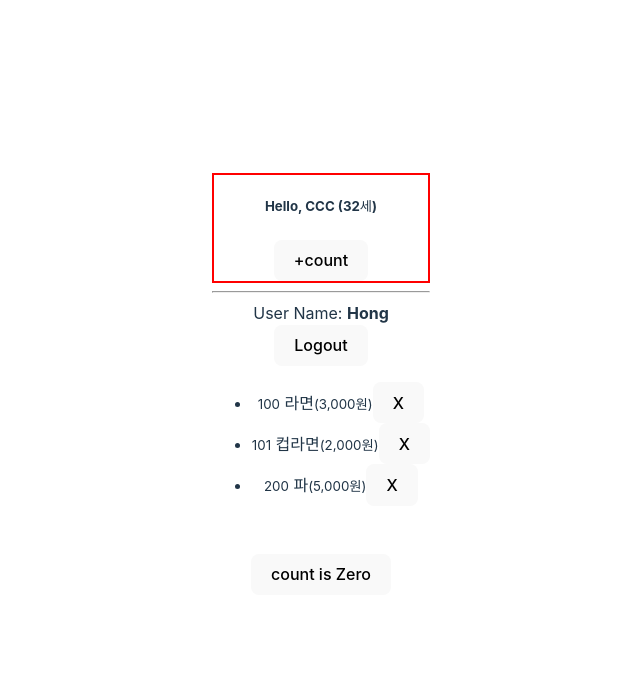
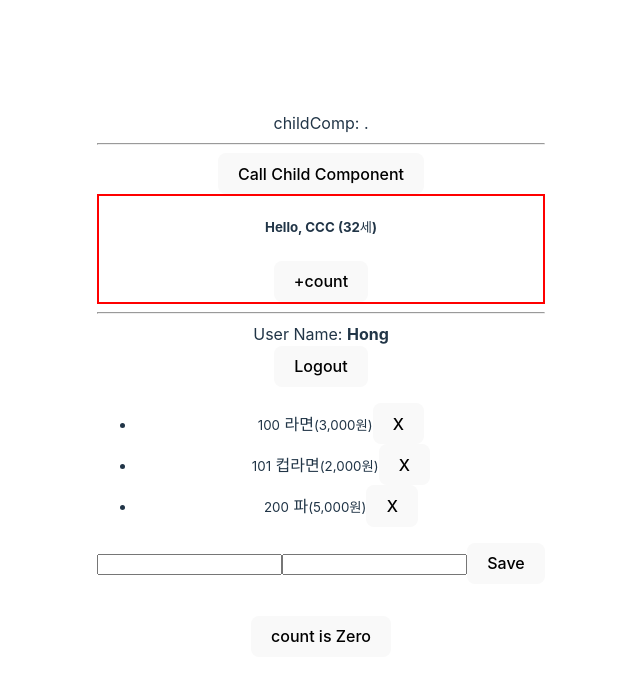
Before and after one commit to seon23/react, a React (Vite) app in the folder rbvite/: page / in a window 1280 px wide. Shown: the top 680 px of the page, without its empty margins (319-959 px from the left). Built offline with nearby package versions, Linux system fonts and the light colour scheme.

Commit message:
forwardRef, useImperativeHandle

```diff
--- a/rbvite/src/App.tsx
+++ b/rbvite/src/App.tsx
@@ -1,7 +1,8 @@
-import { useState } from 'react';
+import { forwardRef, useImperativeHandle, useRef, useState } from 'react';
 import './App.css';
 import Hello from './components/Hello';
 import My from './components/My';
+import { LoginHandle } from './components/Login';
 
 export type LoginUser = { id: number; name: string };
 export type Cart = { id: number; name: string; price: number };
@@ -20,21 +21,53 @@ const SampleSession = {
   ],
 };
 
+type ChildHandler = {
+  appendPeriod: () => void;
+};
+const ChildComponent = forwardRef((_, ref) => {
+  const [childText, setChildText] = useState('.');
+
+  const handler: ChildHandler = {
+    appendPeriod: () => setChildText((c) => c + '.'),
+  };
+  useImperativeHandle(ref, () => handler);
+  return <>childComp: {childText}</>;
+});
+
 function App() {
   const [count, setCount] = useState(0);
   const [session, setSession] = useState<Session>(SampleSession);
+
+  const loginHandleRef = useRef<LoginHandle>(null);
 
   const plusCount = () => {
     setCount((count) => count + 1);
   };
 
   const login = ({ id, name }: LoginUser) => {
-    if (!name) return alert('Input User Name, please.');
+    if (!name) {
+      alert('Input User Name, please.');
+      loginHandleRef.current?.focusName();
+      return;
+    }
     setSession({ ...session, loginUser: { id, name } });
   };
 
   const logout = () => {
     setSession({ ...session, loginUser: null });
+  };
+  const saveCartItem = (name: string, price: number) => {
+    // const id = Math.max(session.cart.map((cart) => cart.id)) + 1 || 0;
+    const id =
+      (session.cart
+        .map((cart) => cart.id)
+        .sort()
+        .at(-1) || 0) + 1;
+
+    setSession({
+      ...session,
+      cart: [...session.cart, { id, name, price }],
+    });
   };
 
   const removeCartItem = (itemId: number) => {
@@ -44,15 +77,24 @@ function App() {
     });
   };
 
+  const childRef = useRef<ChildHandler>(null);
+
   return (
     <>
+      <ChildComponent ref={childRef} />
+      <hr />
+      <button onClick={() => childRef.current?.appendPeriod()}>
+        Call Child Component
+      </button>
       <Hello age={32} plusCount={plusCount} />
       <hr />
       <My
         session={session}
         login={login}
         logout={logout}
+        loginHandleRef={loginHandleRef}
         removeCartItem={removeCartItem}
+        saveCartItem={saveCartItem}
       />
       <div className='card'>
         <button onClick={plusCount}>
--- a/rbvite/src/components/Login.tsx
+++ b/rbvite/src/components/Login.tsx
@@ -1,39 +1,60 @@
-import { FormEvent, useRef } from 'react';
+import {
+  FormEvent,
+  forwardRef,
+  useEffect,
+  useImperativeHandle,
+  useRef,
+} from 'react';
 import { LoginUser } from '../App';
 
 type Props = {
   login: ({ id, name }: LoginUser) => void;
 };
 
-const Login = ({ login }: Props) => {
-  // const [id, setId] = useState(0);
-  // const [name, setName] = useState('');
-  const useIdRef = useRef<HTMLInputElement>(null);
-  const useNameRef = useRef<HTMLInputElement>(null);
+export type LoginHandle = {
+  focusName: () => void;
+};
+
+const Login = forwardRef(({ login }: Props, handleRef) => {
+  const idRef = useRef<HTMLInputElement>(null);
+  const nameRef = useRef<HTMLInputElement>(null);
 
   console.log('@@@Login');
 
   const submit = (evt: FormEvent<HTMLFormElement>) => {
     evt.preventDefault();
 
-    const id = Number(useIdRef.current?.value);
-    const name = useNameRef.current?.value || '';
+    const id = Number(idRef.current?.value);
+    const name = nameRef.current?.value || '';
     login({ id, name });
   };
+
+  const focusName = () => {
+    if (nameRef.current) nameRef.current.focus();
+  };
+
+  useImperativeHandle(handleRef, () => ({
+    focusName,
+  }));
+
+  useEffect(() => {
+    if (idRef.current) idRef.current.value = '100';
+    focusName();
+  }, []);
 
   return (
     <>
       <form onSubmit={submit}>
         <div>
           Login ID(숫자):
-          <input type='number' ref={useIdRef} />
+          <input type='number' ref={idRef} />
         </div>
         <div>
-          Login Name: <input type='text' ref={useNameRef} />
+          Login Name: <input type='text' ref={nameRef} />
         </div>
         <button type='submit'>Login</button>
       </form>
     </>
   );
-};
+});
 export default Login;
--- a/rbvite/src/components/My.tsx
+++ b/rbvite/src/components/My.tsx
@@ -1,11 +1,14 @@
+import { RefObject, FormEvent, useRef } from 'react';
 import { LoginUser, Session } from '../App';
-import Login from './Login';
+import Login, { LoginHandle } from './Login';
 import Profile from './Profile';
 
 type Props = {
   session: Session;
   login: ({ id, name }: LoginUser) => void;
   logout: () => void;
+  loginHandleRef: RefObject<LoginHandle>;
+  saveCartItem: (name: string, price: number) => void;
   removeCartItem: (itemId: number) => void;
 };
 
@@ -13,15 +16,39 @@ const My = ({
   session: { loginUser, cart },
   login,
   logout,
+  loginHandleRef,
+  saveCartItem,
   removeCartItem,
 }: Props) => {
   console.log('@@@My');
+
+  const itemNameRef = useRef<HTMLInputElement>(null);
+  const itemPriceRef = useRef<HTMLInputElement>(null);
+
+  const submit = (e: FormEvent<HTMLFormElement>) => {
+    e.preventDefault();
+    const name = itemNameRef.current?.value;
+    const price = itemPriceRef.current?.value;
+
+    if (!name) {
+      alert('상품명을 정확히 입력해 주세요!');
+      return itemNameRef.current?.focus();
+    }
+    if (!price) {
+      alert('금액을 정확히 입력해 주세요!');
+      return itemPriceRef.current?.focus();
+    }
+
+    saveCartItem(name, Number(price));
+    itemNameRef.current.value = '';
+    itemPriceRef.current.value = '';
+  };
   return (
     <>
       {loginUser ? (
         <Profile loginUser={loginUser} logout={logout} />
       ) : (
-        <Login login={login} />
+        <Login login={login} ref={loginHandleRef} />
       )}
       <ul>
         {cart.map(({ id, name, price }) => (
@@ -32,7 +59,13 @@ const My = ({
           </li>
         ))}
       </ul>
+      <form onSubmit={submit}>
+        <input type='text' ref={itemNameRef} />
+        <input type='number' ref={itemPriceRef} />
+        <button type='submit'>Save</button>
+      </form>
     </>
   );
 };
+
 export default My;
```
